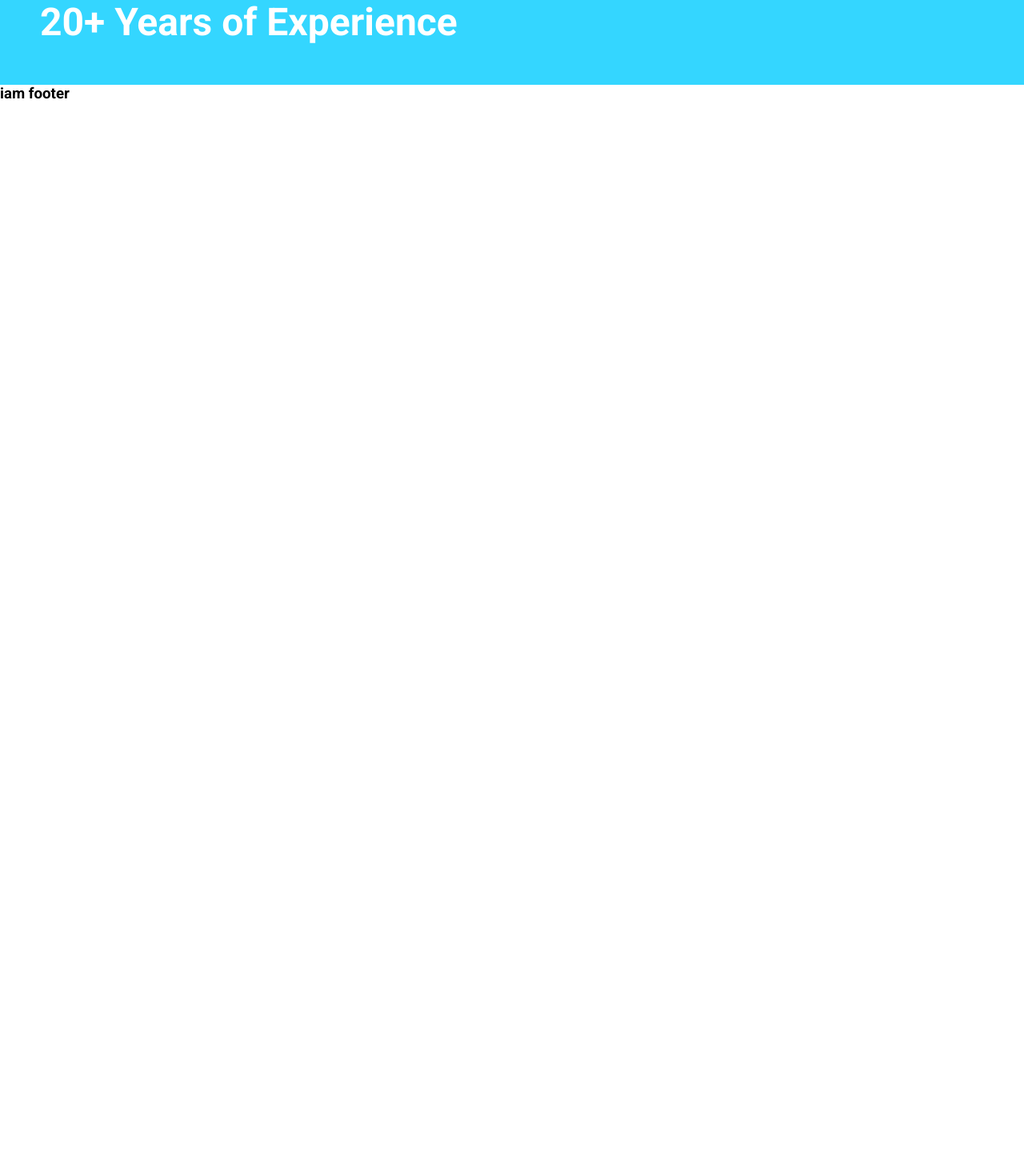
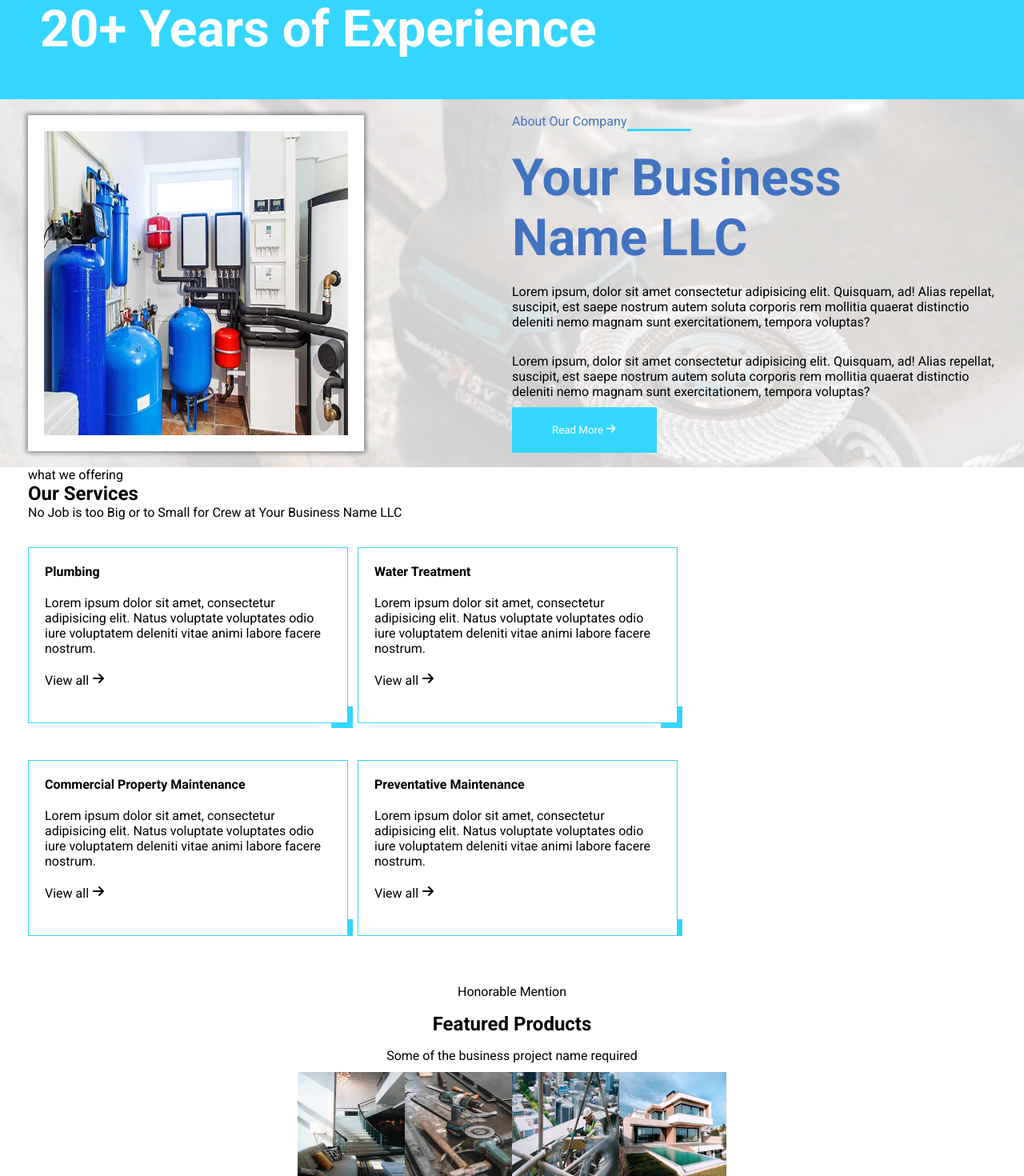
Before and after one commit to Suniel1921/uptechAssignment, a React app: page / in a window 1280 px wide. Shown: the part 740-2210 px from the top of the page at 80% size. Before the commit the page ends 868 px from the top, so only its background shows below. Built offline with nearby package versions, Linux system fonts and the light colour scheme; the HTML template or start-up script is replaced by a standard one.

Commit message:
add service product page

```diff
--- /dev/null
+++ b/src/components/Card.jsx
@@ -0,0 +1,19 @@
+import React from 'react'
+import { FaArrowRight } from "react-icons/fa6";
+import './../components/card.css'
+
+const Card = ({title,para}) => {
+  return (
+    <>
+
+    <div className="child_card">
+        <h4>{title}</h4>
+        <p className='card_para'>{para}</p>
+        <p>View all <FaArrowRight/> </p>
+    </div>
+
+    </>
+  )
+}
+
+export default Card
--- /dev/null
+++ b/src/components/card.css
@@ -0,0 +1,35 @@
+/* .child_card{
+    border: 1px solid var(--secondayColor);
+    height: 220px;
+    width: 400px;
+    margin-top: 34px;
+    padding: 20px;
+
+
+} */
+
+.child_card {
+    position: relative;
+    border: 1px solid var(--secondayColor);
+    height: 220px;
+    width: 400px;
+    margin-top: 34px;
+    padding: 20px;
+}
+
+.child_card::after {
+    content: "";
+    position: absolute;
+    bottom: -7px; /* Adjust distance from the bottom */
+    right: -7px; /* Adjust distance from the right */
+    height: 20px; /* Height of the border */
+    width: 20px; /* Width of the border */
+    border-bottom: 7px solid var(--secondayColor); /* Bottom border */
+    border-right: 7px solid var(--secondayColor); /* Right border */
+}
+
+
+.card_para{
+    margin-top: 20px;
+    margin-bottom: 20px;
+}
--- a/src/components/pages/About.jsx
+++ b/src/components/pages/About.jsx
@@ -1,13 +1,33 @@
-import React from 'react'
-import './about.css'
+import React from "react";
+import "./about.css";
+import { FaArrowRight } from "react-icons/fa6";
 
 const About = () => {
   return (
     <>
-    <div>hello about page</div>
+      <div className="about_container">
+        <div className="about_section">
+          <div className="container">
+            <div className="about_content">
+              <div className="about_left">
+                <div className="about_card">
+                  <img src="/image/watertreatment.jpg" alt="watertreatment image"/>
 
+                </div>
+              </div>
+              <div className="about_right">
+              <p className="para">About Our Company</p>
+              <hr className="horizontal_line"/>
+                <h2 className="heading">Your Business <br /> Name LLC</h2>
+                <p className="about_para">Lorem ipsum, dolor sit amet consectetur adipisicing elit. Quisquam, ad! Alias repellat, suscipit, est saepe nostrum autem soluta corporis rem mollitia quaerat distinctio deleniti nemo magnam sunt exercitationem, tempora voluptas?</p><p>Lorem ipsum, dolor sit amet consectetur adipisicing elit. Quisquam, ad! Alias repellat, suscipit, est saepe nostrum autem soluta corporis rem mollitia quaerat distinctio deleniti nemo magnam sunt exercitationem, tempora voluptas?</p>
+                <button className="readMoreBtn">Read More <FaArrowRight/> </button>
+              </div>
+            </div>
+          </div>
+        </div>
+      </div>
     </>
-  )
-}
+  );
+};
 
-export default About
+export default About;
--- a/src/components/pages/Home.jsx
+++ b/src/components/pages/Home.jsx
@@ -1,6 +1,9 @@
 import React from "react";
 import "./../pages/home.css";
 import Navbar from "../Navbar";
+import About from "./About";
+import Services from "./Services";
+import Projects from "./Projects";
 
 const Home = () => {
   return (
@@ -27,8 +30,21 @@ const Home = () => {
         </div>
       </div>
       <div className="yrsExperience">
-            <h2 className="heading">20+ Years of Experience</h2>
-          </div>
+        <h2 className="heading">20+ Years of Experience</h2>
+      </div>
+
+
+
+      {/* --------components----------- */}
+
+      <div className="about_component"><About/></div>
+      <div className="services_component"><Services/></div>
+      <div className="projects_component"><Projects/></div>
+
+
+
+
+
     </>
   );
 };
--- a/src/components/pages/Projects.jsx
+++ b/src/components/pages/Projects.jsx
@@ -4,7 +4,24 @@ import './projects.css'
 const Projects = () => {
   return (
     <>
-    <h3>projects</h3>
+    <div className='prodcjects_container'>
+      <div className="project_section">
+        <div className="project_content"></div>
+        <div className='project_title'>
+        <p>Honorable Mention</p>
+        <h2>Featured Products</h2>
+        <p>Some of the business project name required</p>
+
+        <div className='projectList'>
+          <img src="/image/p4.jpg" alt="" />
+          <img src="/image/p5.jpg" alt="" />
+          <img src="/image/p6.jpg" alt="" />
+          <img src="/image/p7.jpg" alt="" />
+        </div>
+        </div>
+      </div>
+
+    </div>
 
     </>
   )
--- a/src/components/pages/Services.jsx
+++ b/src/components/pages/Services.jsx
@@ -1,10 +1,31 @@
 import React from 'react'
 import './services.css'
+import Card from '../Card'
 
 const Services = () => {
   return (
     <>
-    <h3>services</h3>
+    <div className='services_container'>
+      <div className='services_section'>
+        <div className="container">
+          <div className="services_content">
+            <p>what we offering</p>
+            <h2>Our Services</h2>
+            <p>No Job is too Big or to Small for Crew at Your Business Name LLC</p>
+
+            <div className='card_container'>
+            <div className="card"><Card title="Plumbing" para="Lorem ipsum dolor sit amet, consectetur adipisicing elit. Natus voluptate voluptates odio iure voluptatem deleniti vitae animi labore facere nostrum."/></div>
+            <div className="card"><Card title="Water Treatment" para="Lorem ipsum dolor sit amet, consectetur adipisicing elit. Natus voluptate voluptates odio iure voluptatem deleniti vitae animi labore facere nostrum."/></div>
+            <div className="card big_Card"><Card  title="Commercial Property Maintenance" para="Lorem ipsum dolor sit amet, consectetur adipisicing elit. Natus voluptate voluptates odio iure voluptatem deleniti vitae animi labore facere nostrum."/></div>
+            <div className="card big_Card"><Card title="Preventative Maintenance" para="Lorem ipsum dolor sit amet, consectetur adipisicing elit. Natus voluptate voluptates odio iure voluptatem deleniti vitae animi labore facere nostrum."/></div>
+            </div>
+
+
+          </div>
+        </div>
+      </div>
+
+    </div>
 
     </>
   )
--- a/src/components/pages/about.css
+++ b/src/components/pages/about.css
@@ -0,0 +1,87 @@
+.about_container{
+    position: relative;
+    background-image: url('/image/p5.jpg');
+    background-size: cover;
+    background-position: center;
+}
+
+.about_container::before{
+    content: "";
+    position: absolute;
+    top: 0;
+    left: 0;
+    width: 100%;
+    height: 100%;
+    background-color: var(--textWhite);
+    z-index: 1;
+    opacity: .8;
+}
+
+.about_container .about_section {
+    position: relative; /* Ensure text appears above the overlay */
+    z-index: 2; /* Make sure it's above the overlay */
+}
+
+
+.about_left{
+    width: 50%;
+}
+.about_right{
+    width: 50%;
+}
+
+
+.about_card{
+    background-color: var(--textWhite);
+    box-shadow: 0px 0px 6px 2px rgba(0, 0, 0, 0.444);
+    margin-top: 20px;
+    margin-bottom: 20px;
+    height: 420px;
+    width: 420px;
+
+}
+
+
+
+.about_card img{
+    height: 400px;
+    width: 400px;
+    padding-left: 20px;
+    padding-top: 20px;
+    text-align: center;
+}
+
+
+.about_content{
+    display: flex;
+    justify-content: center;
+    align-items: center;
+}
+
+
+.about_right h2{
+    color: var(--primaryColor);
+    margin-top: 20px;
+    margin-bottom: 20px;
+}
+
+.about_right .about_para{
+    margin-bottom: 30px;
+}
+
+.horizontal_line{
+    border-top: 3px solid var(--secondayColor);
+    margin-left: 144px;
+    width: 80px;
+
+}
+
+
+
+.readMoreBtn{
+    padding: 20px 50px;
+    background-color: var(--secondayColor);
+    border: none;
+    margin-top: 10px;
+    color: var(--textWhite);
+}
--- a/src/components/pages/home.css
+++ b/src/components/pages/home.css
@@ -1,15 +1,3 @@
-/* .home_container{
-    background-image: url('/image/plumbing-home.jpg');
-    background-size: cover;
-    background-position: center;
-    height: 100vh;
-
-
-} */
-
-
-
-
 .home_container {
     position: relative; /* Make sure the container is positioned */
     height: 80vh;
@@ -27,7 +15,7 @@
     height: 100%;
     background-color: var(--primaryColor); /* Red color with 50% opacity */
     z-index: 1; /* Ensure it's above the background image */
-    opacity: .5;
+    opacity: .8;
 }
 
 
--- a/src/components/pages/projects.css
+++ b/src/components/pages/projects.css
@@ -0,0 +1,16 @@
+.project_title{
+    text-align: center;
+    margin-top: 50px;
+    line-height: 40px;
+}
+
+
+.projectList{
+    display: flex;
+    justify-content: center;
+    align-items: center;
+}
+.projectList img{
+    width: 134px;
+    height: 134px;
+}
--- a/src/components/pages/services.css
+++ b/src/components/pages/services.css
@@ -0,0 +1,34 @@
+.card_container{
+    display: flex;
+    /* justify-content: center;
+    align-items: center; */
+    gap: 12px;
+    flex-wrap: wrap;
+}
+
+
+
+
+
+
+
+
+
+
+/*
+.card_container{
+    display: grid;
+    grid-template-columns: repeat(2, 1fr);
+    gap: 12px;
+    justify-items: center;
+}
+
+.card {
+    width: 100%;
+}
+
+
+.card:nth-child(3),
+.card:nth-child(4) {
+    width: 500px;
+} */
--- a/src/index.css
+++ b/src/index.css
@@ -17,8 +17,8 @@
 
 
 :root{
-  --primaryColor :#0f1b4f;
-  /* --primaryColor : #4273c1; */
+  /* --primaryColor :#0f1b4f; */
+  --primaryColor : #4273c1;
   --secondayColor : #34d6ff;
   --textWhite : #ffffff;
   --textBlack : #000000;
@@ -27,5 +27,9 @@
 
 
 .heading{
-  font-size: 3rem;
+  font-size: 4rem;
 }
+
+.para{
+  color: var(--primaryColor);
+}
```
